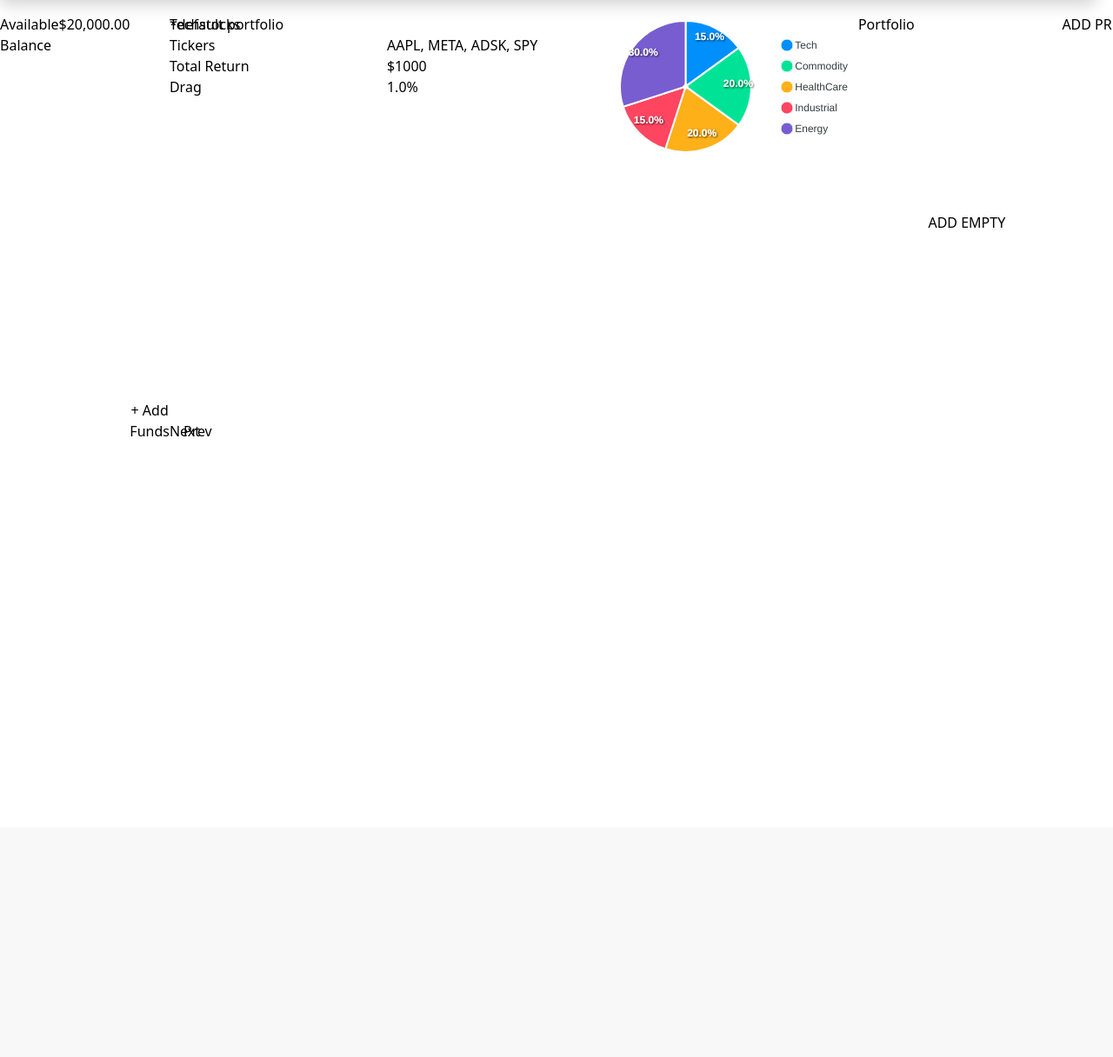
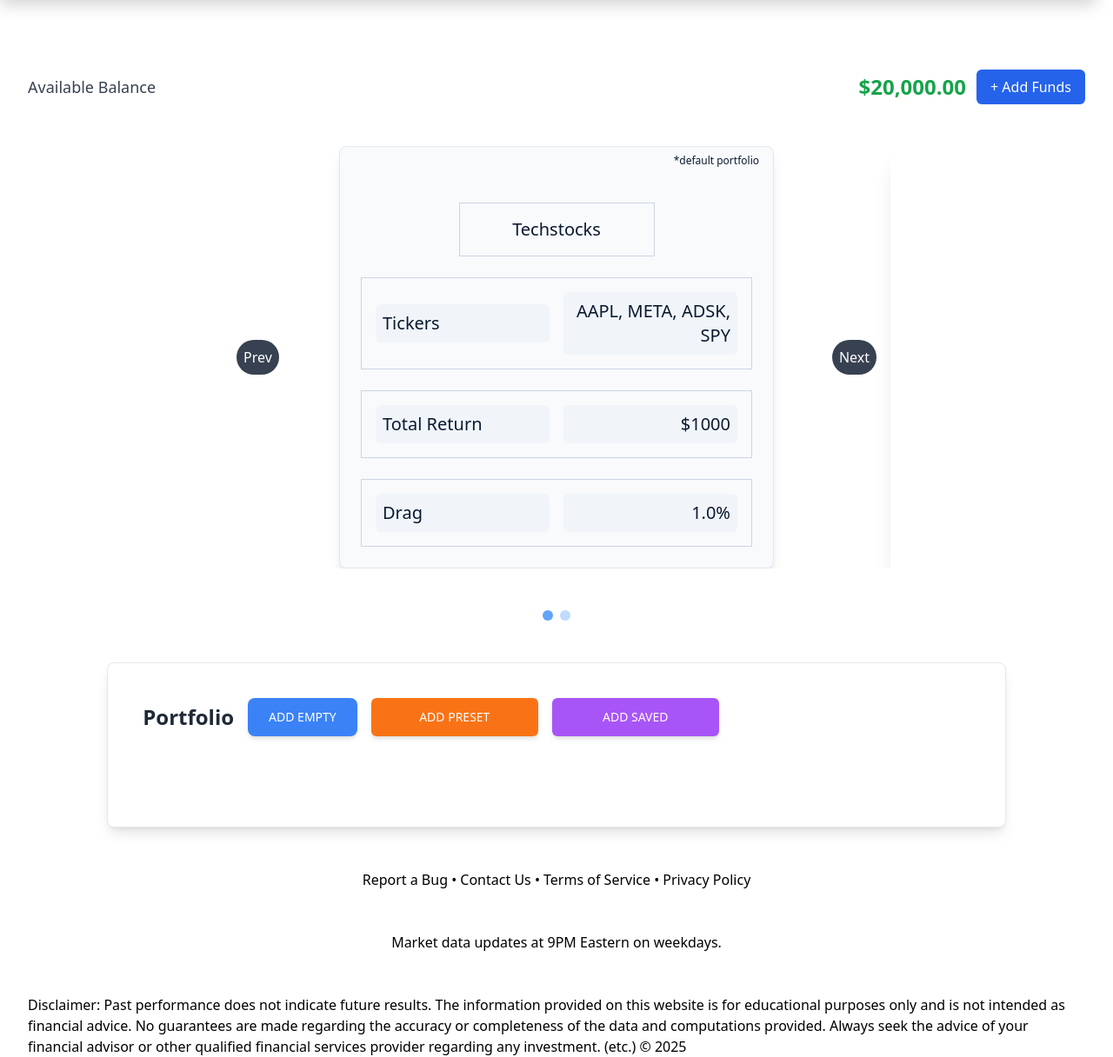
Before and after one commit to TireniDavid/sTOCK_pORTFOLIO_OPTIMIZER, a Django app: page /portfolio/ in a window 1280 px wide; the page is wider, and only the part inside the window is pictured. Shown: the part 60-1276 px from the top of that part at 87% size. Before the commit the page ends 562 px from the top of that part, so only its background shows below. Run offline with Django 5.2, Linux system fonts and the light colour scheme; data comes from the database, SQL or seed files in the repository; a map, chart or similar area stays blank.

Commit message:
css changes and more

```diff
--- a/templates/backtest.html
+++ b/templates/backtest.html
@@ -47,7 +47,6 @@
         }
     </style>
 
-    <link rel="stylesheet" href="{% static 'css/dist/styles.css' %}">
     <script src="{% static 'js/indicator/indicator.js' %}"></script>
     <script src="{% static 'js/strategy/golden_cross_sim.js' %}"></script>
 
--- a/templates/base.html
+++ b/templates/base.html
@@ -4,6 +4,7 @@
   <head>
     <meta charset="UTF-8">
     <meta name="viewport" content="width=device-width, initial-scale=1.0">
+    <link rel="stylesheet" href="{% static 'css/dist/styles.css' %}">
     <style>
       /* Navbar Container */
       .navbar-container {
--- a/templates/portfolio.html
+++ b/templates/portfolio.html
@@ -2,7 +2,6 @@
 {% load static %}
 
 {% block head %}
-<link rel="stylesheet" href="{% static 'css/dist/styles.css' %}">
 <script src="{% static 'js/apexcharts.min.js' %}"></script>
 {% endblock %}
 
--- a/theme/static/css/dist/styles.css
+++ b/theme/static/css/dist/styles.css
@@ -871,7 +871,6 @@
   position: relative;
 }
 
-<<<<<<< HEAD
 .inset-0 {
   inset: 0px;
 }
@@ -904,13 +903,10 @@
   right: 0px;
 }
 
-=======
->>>>>>> origin/main
 .right-2 {
   right: 0.5rem;
 }
 
-<<<<<<< HEAD
 .right-4 {
   right: 1rem;
 }
@@ -923,13 +919,10 @@
   top: 50%;
 }
 
-=======
->>>>>>> origin/main
 .top-2 {
   top: 0.5rem;
 }
 
-<<<<<<< HEAD
 .z-10 {
   z-index: 10;
 }
@@ -942,8 +935,6 @@
   z-index: 50;
 }
 
-=======
->>>>>>> origin/main
 .mx-auto {
   margin-left: auto;
   margin-right: auto;
@@ -1161,35 +1152,10 @@
   width: 100%;
 }
 
-.w-\[35\%\] {
-  width: 35%;
-}
-
-.w-\[45\%\] {
-  width: 45%;
-}
-
-.w-\[30\%\] {
-  width: 30%;
-}
-
-.w-1\/2 {
-  width: 50%;
-}
-
-.w-0\.5 {
-  width: 0.125rem;
-}
-
-.w-\[40\%\] {
-  width: 40%;
-}
-
 .min-w-\[120px\] {
   min-width: 120px;
 }
 
-<<<<<<< HEAD
 .min-w-full {
   min-width: 100%;
 }
@@ -1200,10 +1166,6 @@
 
 .max-w-full {
   max-width: 100%;
-=======
-.max-w-md {
-  max-width: 28rem;
->>>>>>> origin/main
 }
 
 .flex-1 {
@@ -1344,7 +1306,6 @@
   margin-bottom: calc(2rem * var(--tw-space-y-reverse));
 }
 
-<<<<<<< HEAD
 .overflow-auto {
   overflow: auto;
 }
@@ -1367,36 +1328,6 @@
 
 .rounded-full {
   border-radius: 9999px;
-=======
-.space-y-3 > :not([hidden]) ~ :not([hidden]) {
-  --tw-space-y-reverse: 0;
-  margin-top: calc(0.75rem * calc(1 - var(--tw-space-y-reverse)));
-  margin-bottom: calc(0.75rem * var(--tw-space-y-reverse));
-}
-
-.space-x-5 > :not([hidden]) ~ :not([hidden]) {
-  --tw-space-x-reverse: 0;
-  margin-right: calc(1.25rem * var(--tw-space-x-reverse));
-  margin-left: calc(1.25rem * calc(1 - var(--tw-space-x-reverse)));
-}
-
-.space-y-4 > :not([hidden]) ~ :not([hidden]) {
-  --tw-space-y-reverse: 0;
-  margin-top: calc(1rem * calc(1 - var(--tw-space-y-reverse)));
-  margin-bottom: calc(1rem * var(--tw-space-y-reverse));
-}
-
-.space-y-6 > :not([hidden]) ~ :not([hidden]) {
-  --tw-space-y-reverse: 0;
-  margin-top: calc(1.5rem * calc(1 - var(--tw-space-y-reverse)));
-  margin-bottom: calc(1.5rem * var(--tw-space-y-reverse));
-}
-
-.space-x-4 > :not([hidden]) ~ :not([hidden]) {
-  --tw-space-x-reverse: 0;
-  margin-right: calc(1rem * var(--tw-space-x-reverse));
-  margin-left: calc(1rem * calc(1 - var(--tw-space-x-reverse)));
->>>>>>> origin/main
 }
 
 .rounded-lg {
@@ -1439,7 +1370,6 @@
   border-color: rgb(229 231 235 / var(--tw-border-opacity, 1));
 }
 
-<<<<<<< HEAD
 .border-gray-300 {
   --tw-border-opacity: 1;
   border-color: rgb(209 213 219 / var(--tw-border-opacity, 1));
@@ -1498,11 +1428,6 @@
 .bg-blue-400 {
   --tw-bg-opacity: 1;
   background-color: rgb(96 165 250 / var(--tw-bg-opacity, 1));
-=======
-.border-black {
-  --tw-border-opacity: 1;
-  border-color: rgb(0 0 0 / var(--tw-border-opacity, 1));
->>>>>>> origin/main
 }
 
 .bg-blue-500 {
@@ -1570,7 +1495,6 @@
   background-color: rgb(255 255 255 / var(--tw-bg-opacity, 1));
 }
 
-<<<<<<< HEAD
 .bg-yellow-500 {
   --tw-bg-opacity: 1;
   background-color: rgb(234 179 8 / var(--tw-bg-opacity, 1));
@@ -1582,11 +1506,6 @@
 
 .bg-opacity-75 {
   --tw-bg-opacity: 0.75;
-=======
-.bg-gray-100 {
-  --tw-bg-opacity: 1;
-  background-color: rgb(243 244 246 / var(--tw-bg-opacity, 1));
->>>>>>> origin/main
 }
 
 .p-1 {
@@ -1691,7 +1610,6 @@
   padding-top: 4rem;
 }
 
-<<<<<<< HEAD
 .pt-\[10px\] {
   padding-top: 10px;
 }
@@ -1702,10 +1620,6 @@
 
 .pt-\[60px\] {
   padding-top: 60px;
-=======
-.pt-10 {
-  padding-top: 2.5rem;
->>>>>>> origin/main
 }
 
 .text-left {
@@ -1832,16 +1746,10 @@
   color: rgb(255 255 255 / var(--tw-text-opacity, 1));
 }
 
-<<<<<<< HEAD
 .shadow {
   --tw-shadow: 0 1px 3px 0 rgb(0 0 0 / 0.1), 0 1px 2px -1px rgb(0 0 0 / 0.1);
   --tw-shadow-colored: 0 1px 3px 0 var(--tw-shadow-color), 0 1px 2px -1px var(--tw-shadow-color);
   box-shadow: var(--tw-ring-offset-shadow, 0 0 #0000), var(--tw-ring-shadow, 0 0 #0000), var(--tw-shadow);
-=======
-.text-gray-500 {
-  --tw-text-opacity: 1;
-  color: rgb(107 114 128 / var(--tw-text-opacity, 1));
->>>>>>> origin/main
 }
 
 .shadow-lg {
@@ -1988,13 +1896,8 @@
 }
 
 @media (min-width: 768px) {
-<<<<<<< HEAD
   .md\:w-1\/3 {
     width: 33.333333%;
-=======
-  .md\:w-1\/2 {
-    width: 50%;
->>>>>>> origin/main
   }
 
   .md\:items-center {
```
